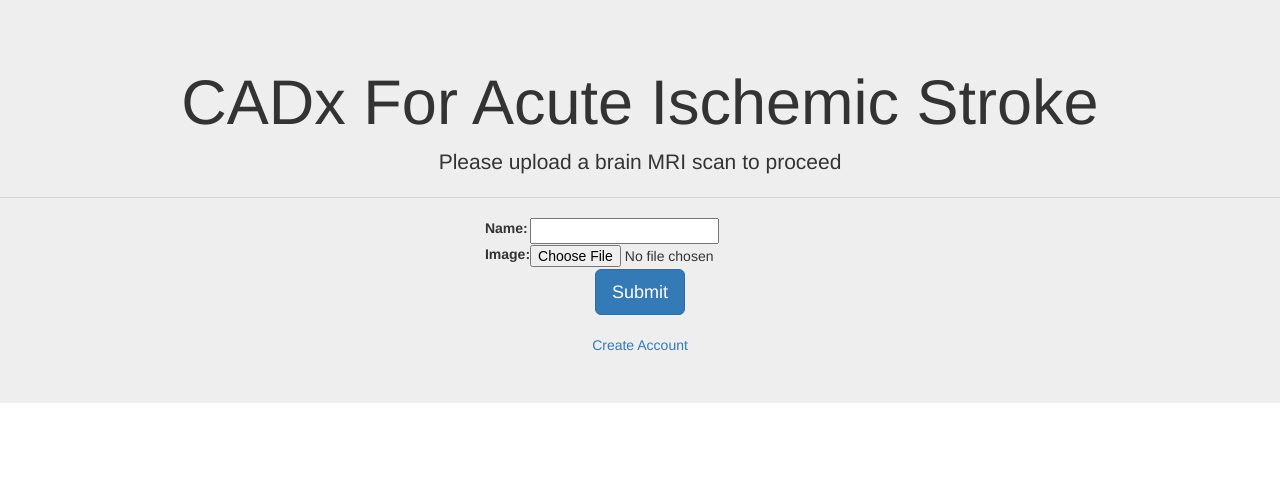
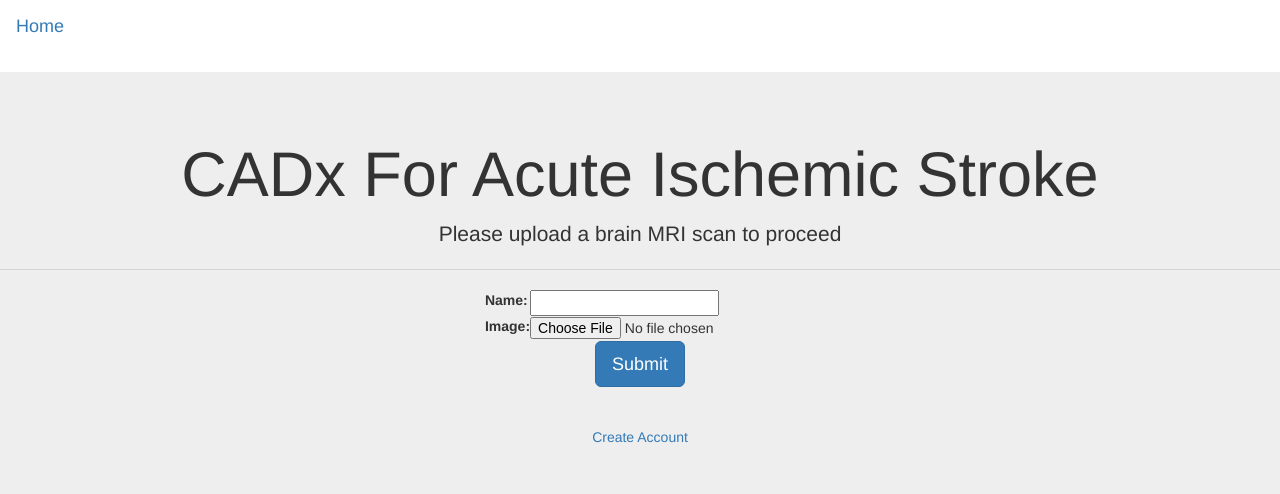
Before and after one commit to Nadeem-Abdelkader/finalYearProject, a Django app: page / in a window 1280 px wide. Shown: the top 494 px of the page. Run offline with Django 3.2, Linux system fonts and the light colour scheme; some libraries are stand-ins or nearby versions.

Commit message:
updated html
html updated

```diff
--- a/finalyearproject/files/templates/files/upload.html
+++ b/finalyearproject/files/templates/files/upload.html
@@ -3,7 +3,9 @@
     <head>
         <title>Upload Scan</title>
         <link rel="stylesheet" href="https://maxcdn.bootstrapcdn.com/bootstrap/3.3.7/css/bootstrap.min.css" integrity="sha384-BVYiiSIFeK1dGmJRAkycuHAHRg32OmUcww7on3RYdg4Va+PmSTsz/K68vbdEjh4u" crossorigin="anonymous">
-
+    <nav class="navbar navbar-light bg-light">
+        <a class="navbar-brand" href="/">Home</a>
+    </nav>
     </head>
     <body>
 
@@ -19,16 +21,12 @@
                     <table>
                         {{ form.as_table }}
                     </table>
-                </form>
                     <input type="submit" class="btn btn-primary btn-lg" name="register">
-                    <br>
+                    </form>
+                <br>
                     <br>
                     <a href="create_account">Create Account</a>
-
-
             </div>
-
-
         </center>
         {% endblock %}
     </body>
```
